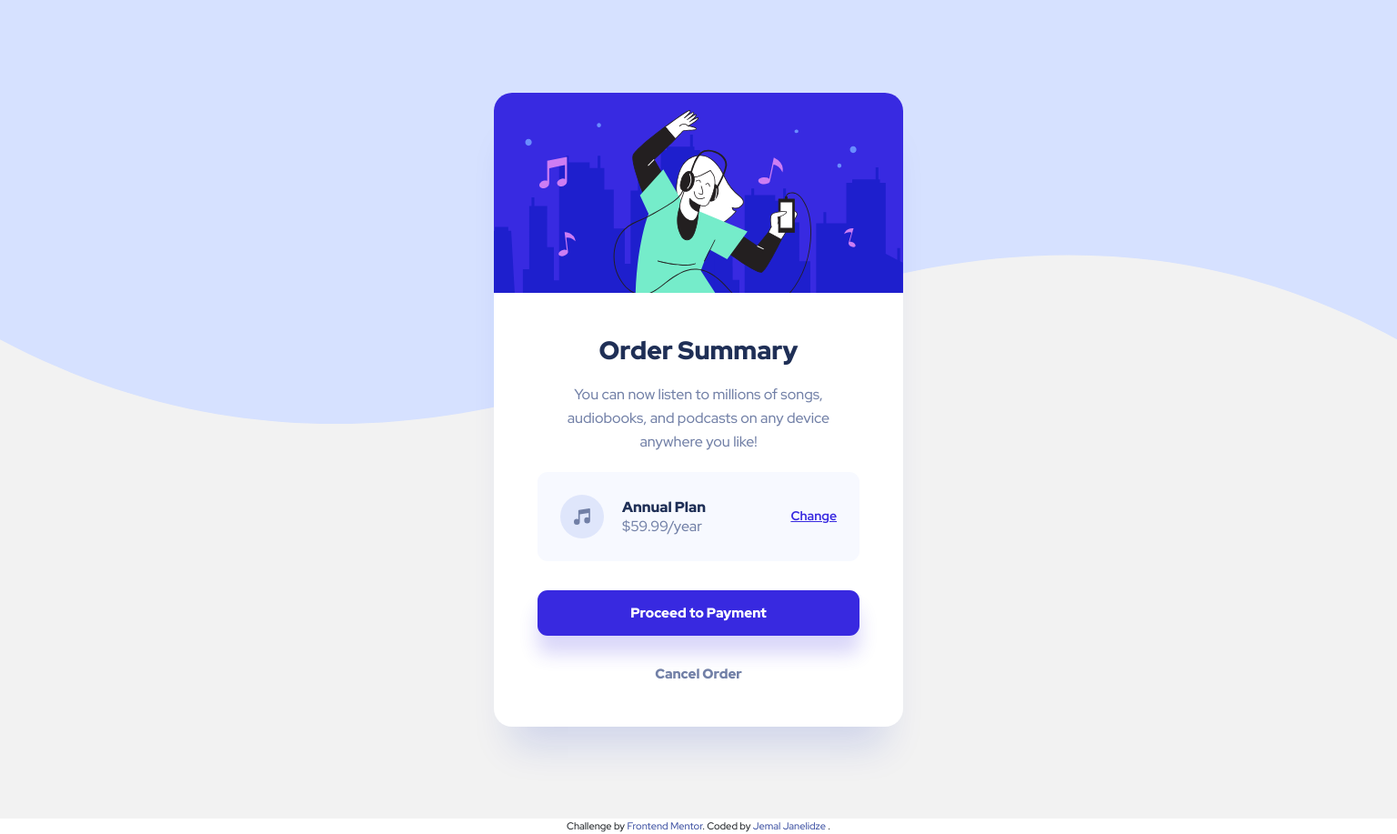
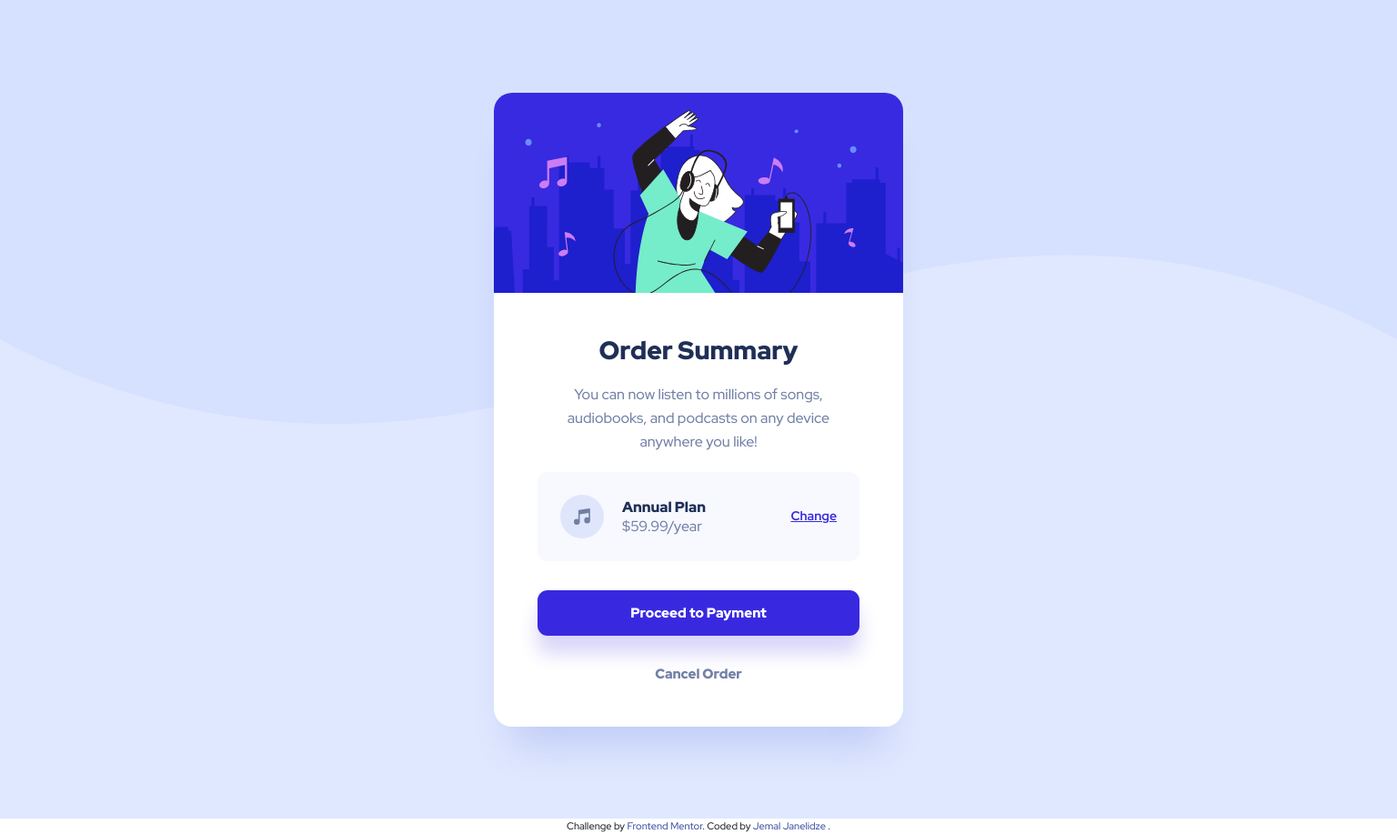
Before and after one commit to jemaljanelidze/order-summary-component, a plain HTML site: page index.html in a window 1536 px wide. Shown: the whole page at 91% size. Drawn offline with nearby package versions, Linux system fonts and the light colour scheme.

Commit message:
last update

```diff
--- a/style.css
+++ b/style.css
@@ -33,7 +33,8 @@ img {
 }
 
 main {
-  background: url(./images/pattern-background-mobile.svg) no-repeat #f2f2f2;
+  background: url(./images/pattern-background-mobile.svg) no-repeat;
+  background-color: var(--pale-blue);
   background-size: 100vw;
 }
 
@@ -135,8 +136,7 @@ button {
 
 @media screen and (min-width: 1440px) {
   main {
-    background: url(./images/pattern-background-desktop.svg) no-repeat #f2f2f2;
-    background-size: 100vw;
+    background-image: url(./images/pattern-background-desktop.svg);
   }
 
   .content-parent {
```
